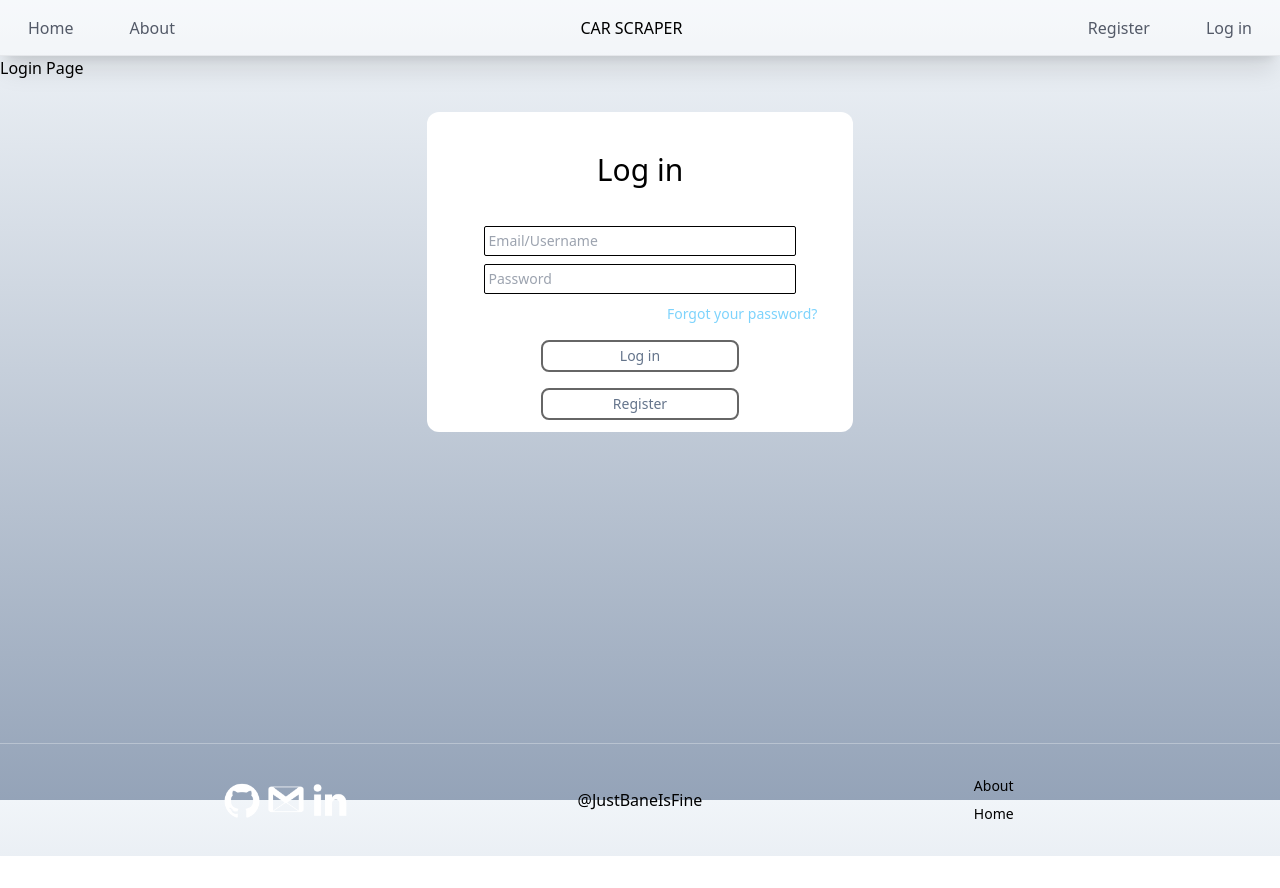
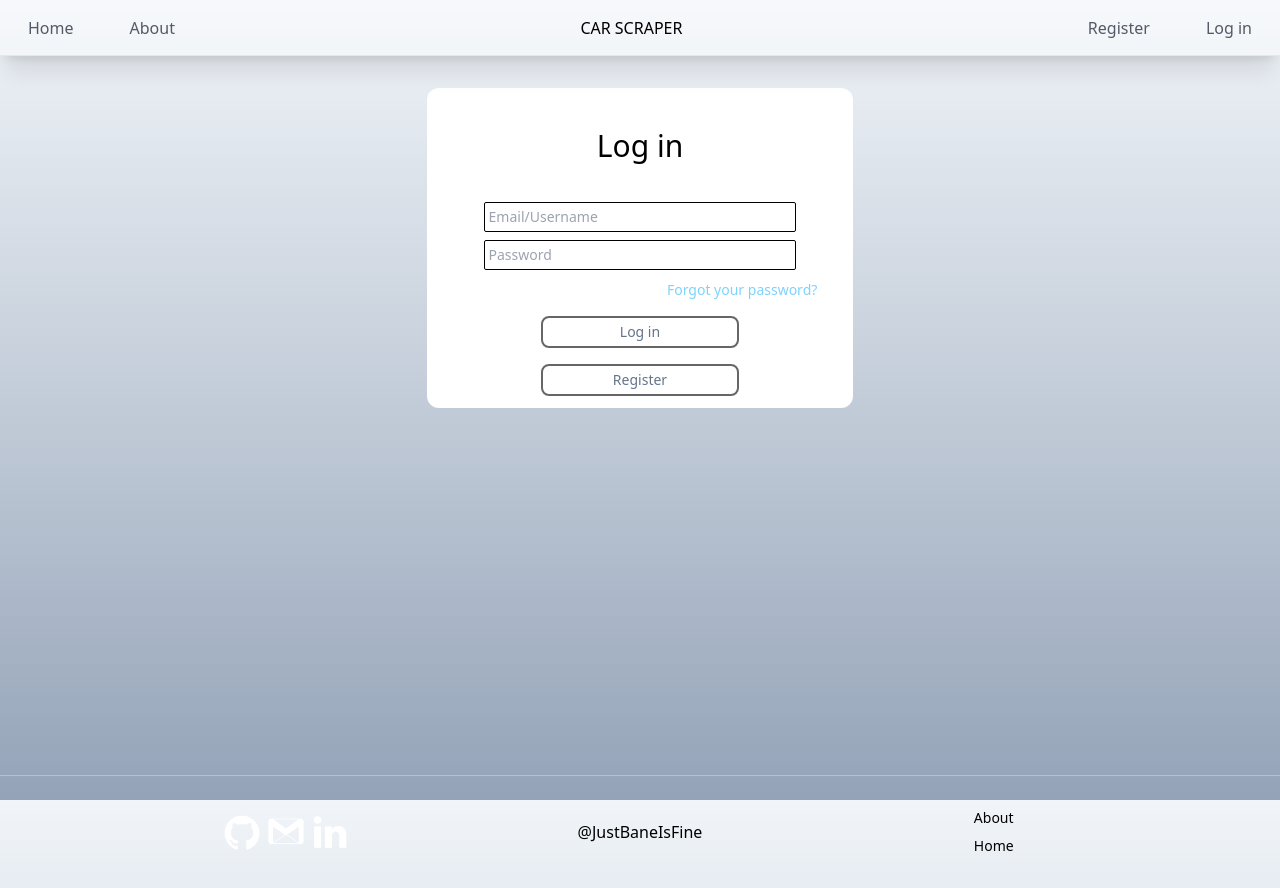
Before and after one commit to JustBaneIsFine/Level-3-projects, a React (Vite) app in the folder Car scraper website/Car-scraper-Front-End/: page /Login in a window 1280 px wide. Before the commit the page ends 856 px from the top, so only its background shows below. Built offline with nearby package versions, Linux system fonts and the light colour scheme.

Commit message:
Deleting unnecesary divs

```diff
--- a/Car scraper website/Car-scraper-Front-End/src/pages/Login.tsx
+++ b/Car scraper website/Car-scraper-Front-End/src/pages/Login.tsx
@@ -1,12 +1,5 @@
 import LoginForm from '../containers/LoginForm';
 
 export default function Login({ x }: { x: string }) {
-  return (
-    <div>
-      {x}
-      <div>
-        <LoginForm />
-      </div>
-    </div>
-  );
+  return <LoginForm />;
 }
```
